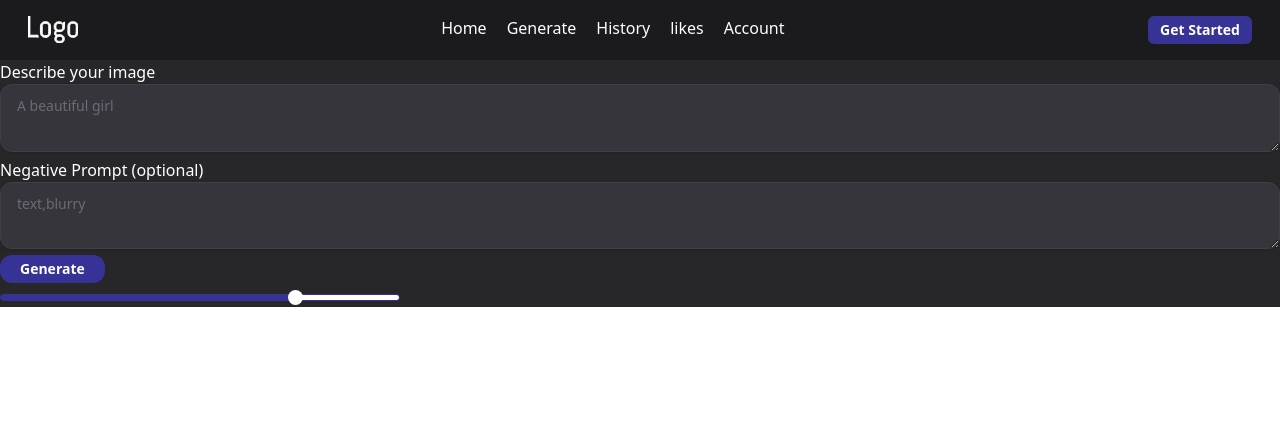
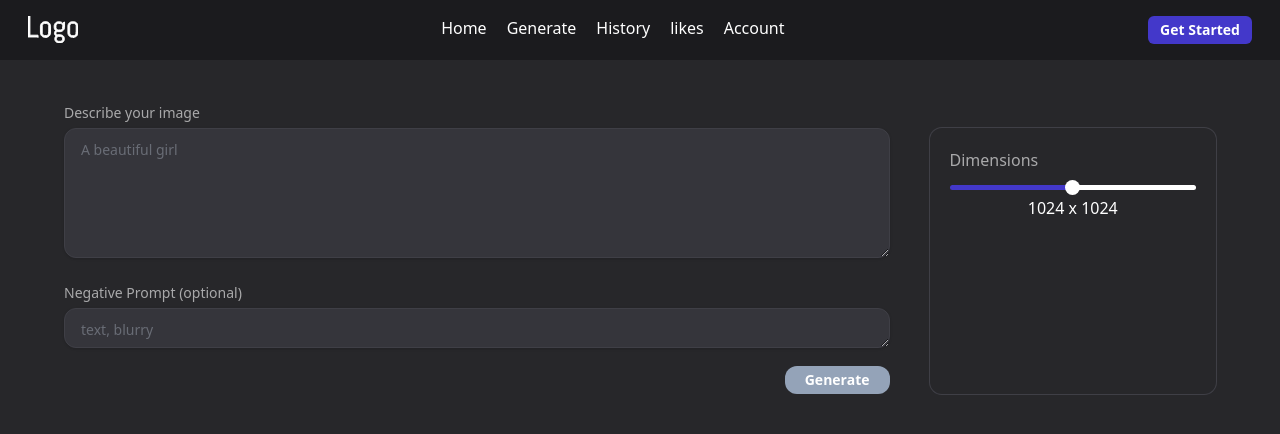
Before and after one commit to masudpro121/bigsaudi-image-generate, a Next.js app: page / in a window 1280 px wide. Shown: the top 434 px of the page. Built offline with nearby package versions, Linux system fonts and the light colour scheme.

Commit message:
state done

```diff
--- a/src/components/Generate/Generate.js
+++ b/src/components/Generate/Generate.js
@@ -1,7 +1,11 @@
 import React, { useEffect, useRef, useState } from "react";
 import styles from './generate.module.css'
 function Generate() {
-  const [dimension, setDimension] = useState(3)
+  const [dimension, setDimension] = useState(2)
+  const [negativePrompt, setNegativePrompt] = useState('')
+  const [prompt, setPrompt] = useState('')
+  const [inprogress, setInprogress] = useState(false)
+
   const dimensions = [
     {width:'1152', height:'768'},
     {width:'1088', height:'896'},
@@ -9,50 +13,67 @@ function Generate() {
     {width:'896', height:'1088'},
     {width:'768', height:'1152'},
   ]
-
   const slider1 = useRef('slider')
   if(slider1.current.style){
     const percentage = (100/(dimensions.length-1))*(dimension)
     slider1.current.style.background = `linear-gradient(to right, #373296 0%, #373296 ${percentage}%, #fff ${percentage}%, white 100%)`
   }
+
+  const generateImage = () =>{
+    setInprogress(true)
+    setPrompt('')
+    setNegativePrompt('')
+    console.log(prompt);
+    setInterval(()=>{
+      setInprogress(false)
+    },3000)
+  }
   return (
-    <div>
+    <div className="flex gap-10 w-[90%] m-auto py-10">
       {/* Generate Part  */}
-      <div>
+      <div className="w-full">
         <div>
           <div>
-            <label htmlFor="describe">Describe your image</label>
+            <label className="opacity-60 text-sm" htmlFor="describe">Describe your image</label>
           </div>
           <textarea
-            className="shadow overflow-y-hidden w-full bg-zinc-700 bg-opacity-60 border border-zinc-700 rounded-xl leading-relaxed text-sm px-4 py-2.5 focus:outline-none focus:ring-1 focus:ring-indigo-700 placeholder:opacity-50"
+            className=" mt-1 mb-4 shadow overflow-y-hidden w-full bg-zinc-700 bg-opacity-60 border border-zinc-700 rounded-xl leading-relaxed text-sm px-4 py-2.5 focus:outline-none focus:ring-1 focus:ring-indigo-700 placeholder:opacity-50 min-h-[130px]"
             id="describe"
             placeholder="A beautiful girl"
-          ></textarea>
+            onChange={e=>setPrompt(e.target.value)}
+          />
         </div>
         <div>
           <div>
-            <label htmlFor="negative">Negative Prompt (optional)</label>
+            <label className="opacity-60 text-sm" htmlFor="negative">Negative Prompt (optional)</label>
           </div>
           <textarea
-            className="shadow overflow-y-hidden w-full bg-zinc-700 bg-opacity-60 border border-zinc-700 rounded-xl leading-relaxed text-sm px-4 py-2.5 focus:outline-none focus:ring-1 focus:ring-indigo-700 placeholder:opacity-50"
+            className="mt-1 shadow overflow-y-hidden w-full bg-zinc-700 bg-opacity-60 border border-zinc-700 rounded-xl leading-relaxed text-sm px-4 py-2.5 focus:outline-none focus:ring-1 focus:ring-indigo-700 placeholder:opacity-50 h-[40px]"
             id="negative"
-            placeholder="text,blurry"
-          ></textarea>
+            placeholder="text, blurry"
+            onChange={e=>setPrompt(e.target.value)}
+          />
         </div>
         <div>
-          <button className="bg-btn rounded-xl px-5 py-1 text-sm font-semibold">
+          <button
+            className="bg-indigo-700 rounded-xl px-5 py-1 text-sm font-semibold mt-3 float-right disabled:bg-slate-400"
+            disabled={!(!inprogress && prompt.length>0)}
+            onClick={generateImage}
+          >
             Generate
           </button>
         </div>
       </div>
 
       {/* Settings Part  */}
-      <div>
+      <div className="w-2/6  ring-1 ring-zinc-700 p-5 rounded-xl mt-7">
         <div className="slidecontainer">
-          <input ref={slider1} type="range" min="0" max={dimensions.length-1} value={dimension}
-            className={styles.slider }
+          <label htmlFor="dimensions" className="opacity-60" > Dimensions </label>
+          <input id="dimension" ref={slider1} type="range" min="0" max={dimensions.length-1} value={dimension}
+            className={`${styles.slider} `}
             onChange={e=>setDimension(e.target.value)}
           />
+          <p className="text-center">{dimensions[dimension].width} x {dimensions[dimension].height}</p>
         </div>
       </div>
     </div>
--- a/src/components/Generate/generate.module.css
+++ b/src/components/Generate/generate.module.css
@@ -1,14 +1,13 @@
 .slider {
   -webkit-appearance: none;
   appearance: none;
-  background: linear-gradient(to right, var(--btn-color) 0%, var(--btn-color) 75%, #fff 40%, #fff 100%);
-  border: solid 1px var(--btn-color);
+  background: linear-gradient(to right, var(--btn-color) 0%, var(--btn-color) 50%, #fff 40%, #fff 100%);
   border-radius: 8px;
-  height: 7px;
-  width: 400px;
+  width: 100%;
+  height: 5px;
   outline: none;
   transition: background 450ms ease-in;
-
+  cursor: pointer;
 }
 
 .slider::-webkit-slider-thumb {
--- a/src/components/Navbar/Navbar.js
+++ b/src/components/Navbar/Navbar.js
@@ -14,8 +14,8 @@ function Navbar() {
           <div>likes</div>
           <div>Account</div>
       </div>
-      <div>
-        <button className="bg-btn text-sm font-semibold py-1 px-3 rounded-md">Get Started</button>
+      <div >
+        <button className="bg-indigo-700 text-sm font-semibold py-1 px-3 rounded-md">Get Started</button>
       </div>
     </div>
   )
--- a/src/pages/index.js
+++ b/src/pages/index.js
@@ -7,7 +7,7 @@ const inter = Inter({ subsets: ['latin'] })
 
 export default function Home() {
   return (
-    <div className="bg-light text-white">
+    <div className="bg-light text-white min-h-screen">
       <Navbar />
       <Generate />
     </div>
--- a/src/styles/globals.css
+++ b/src/styles/globals.css
@@ -5,5 +5,5 @@
 :root{
   --bg-dark: #1b1b1e;
   --bg-light: #27272a;
-  --btn-color: #373296;
+  --btn-color: #4338ca;
 }
```
